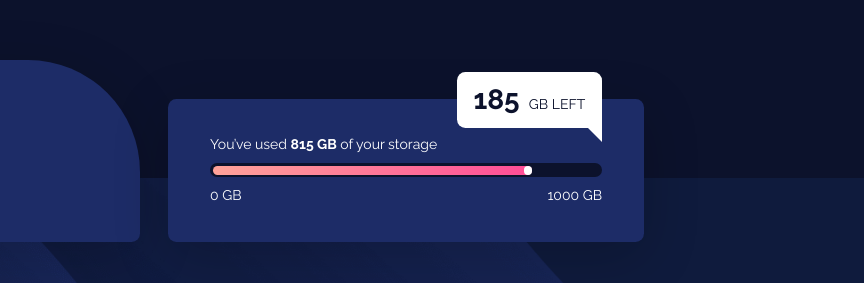
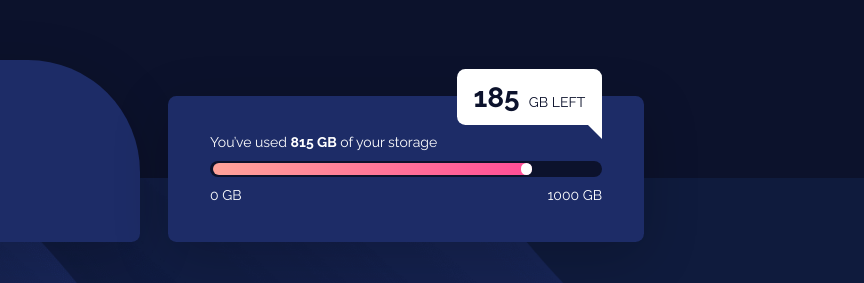
Before and after one commit to felipeog/fm-data-storage, a plain HTML site: page index.html in a window 1280 px wide. Shown: the part 249-532 px from the top of the page, 416-1280 px from the left. Drawn offline with Linux system fonts and the light colour scheme.

Commit message:
Bigger bar

```diff
--- a/css/index.css
+++ b/css/index.css
@@ -95,7 +95,7 @@ html {
   display: flex;
   align-items: center;
   background: var(--very-dark-blue);
-  height: 1rem;
+  height: 1.2rem;
   border-radius: 999rem;
   margin-bottom: 0.6rem;
 }
@@ -103,7 +103,7 @@ html {
 .usage__bar::before {
   content: '';
   display: block;
-  height: 0.6rem;
+  height: 0.8rem;
   width: 81.5%;
   background: var(--gradient);
   border-radius: 999rem;
@@ -113,11 +113,11 @@ html {
 .usage__bar::after {
   content: '';
   display: block;
-  height: 0.6rem;
-  width: 0.6rem;
+  height: 0.8rem;
+  width: 0.8rem;
   background: #fff;
   border-radius: 50%;
-  margin-left: -0.6rem;
+  margin-left: -0.8rem;
 }
 
 .usage__labels {
```
